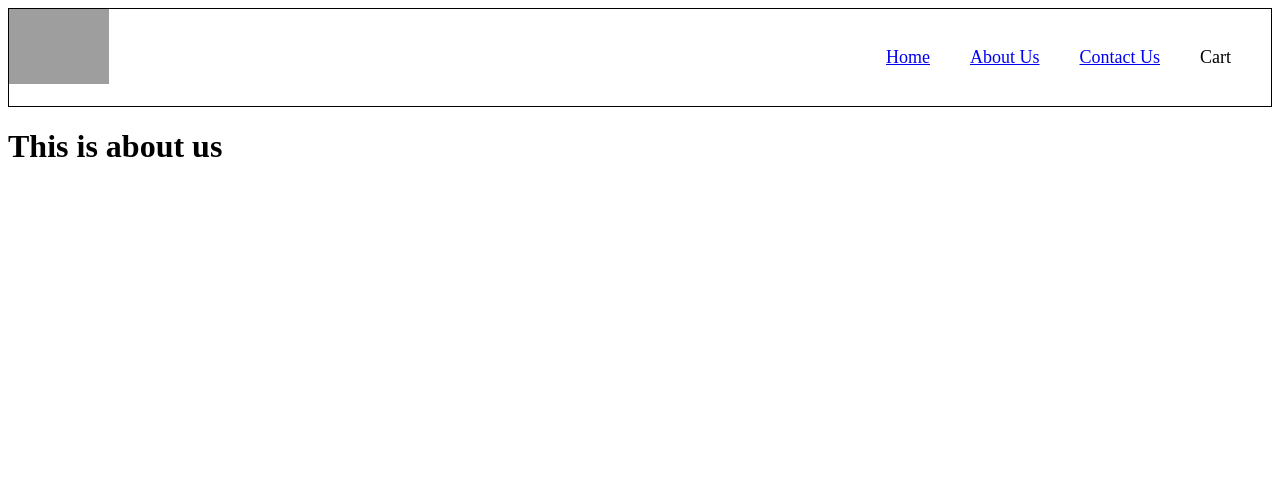
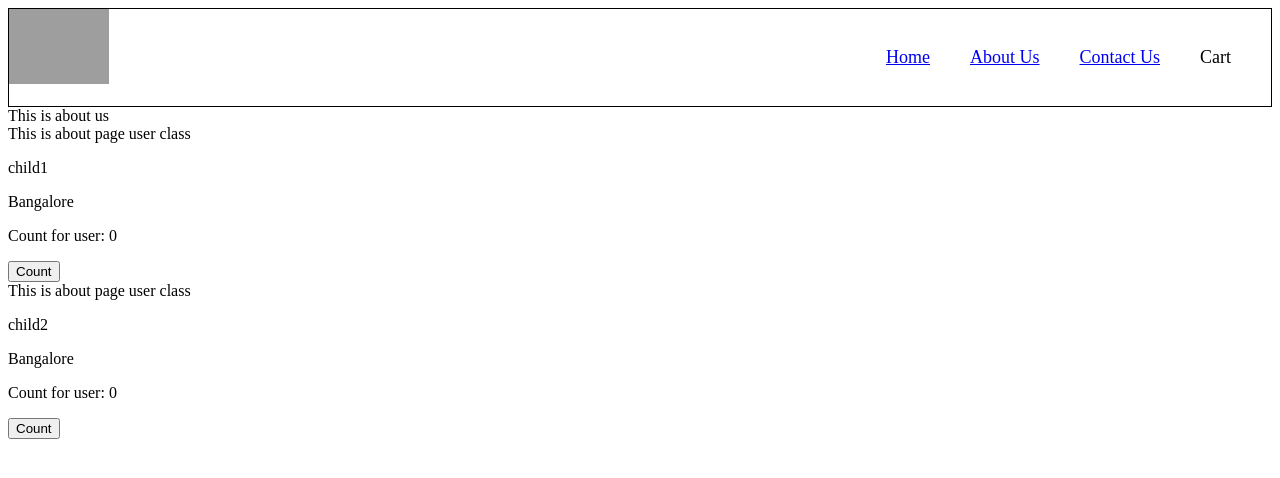
Before and after one commit to SwapnaRC/NamasteReact, a React (Vite) app: page /about in a window 1280 px wide. Shown: the top 478 px of the page. Built offline with nearby package versions, Linux system fonts and the light colour scheme; grey boxes are pictures that could not be loaded.

Commit message:
Episode 8 part 6

```diff
--- a/src/components/Body/About.jsx
+++ b/src/components/Body/About.jsx
@@ -1,6 +1,25 @@
-import React from 'react'
+import React from "react";
+import UserClass from "./UserClass";
 
-const About = () => {
-  return <h1>This is about us </h1>;
-};
+class About extends React.Component {
+  constructor(props) {
+    super(props);
+    this.state = {};
+    console.log("parent constructor")
+  }
+  componentDidMount(){
+    console.log("parent component did mount")
+  }
+  render() {
+    console.log("parent render")
+    return (
+      <div>
+        This is about us
+        <UserClass name={"child1"} location={"Bangalore"} />
+        <UserClass name={"child2"} location={"Bangalore"} />
+      </div>
+    );
+  }
+}
+
 export default About;
--- /dev/null
+++ b/src/components/Body/UserClass.jsx
@@ -0,0 +1,38 @@
+import React, { Component } from "react";
+
+class UserClass extends Component {
+  constructor(props) {
+    super(props);
+    this.state = {
+      count: 0,
+    };
+    console.log(this.props.name +" class constructor");
+  }
+
+  componentDidMount(){
+    console.log(this.props.name +"component did mount")
+  }
+  render() {
+    const { name, location } = this.props;
+
+    console.log( name  + " class render");
+
+    return (
+      <div>
+        This is about page user class
+        <p> {name}</p>
+        <p>{location}</p>
+        <p>Count for user: {this.state.count}</p>
+        <button
+          onClick={() => {
+            this.setState({ count: this.state.count + 1 });
+          }}
+        >
+          Count
+        </button>
+      </div>
+    );
+  }
+}
+
+export default UserClass;
```
